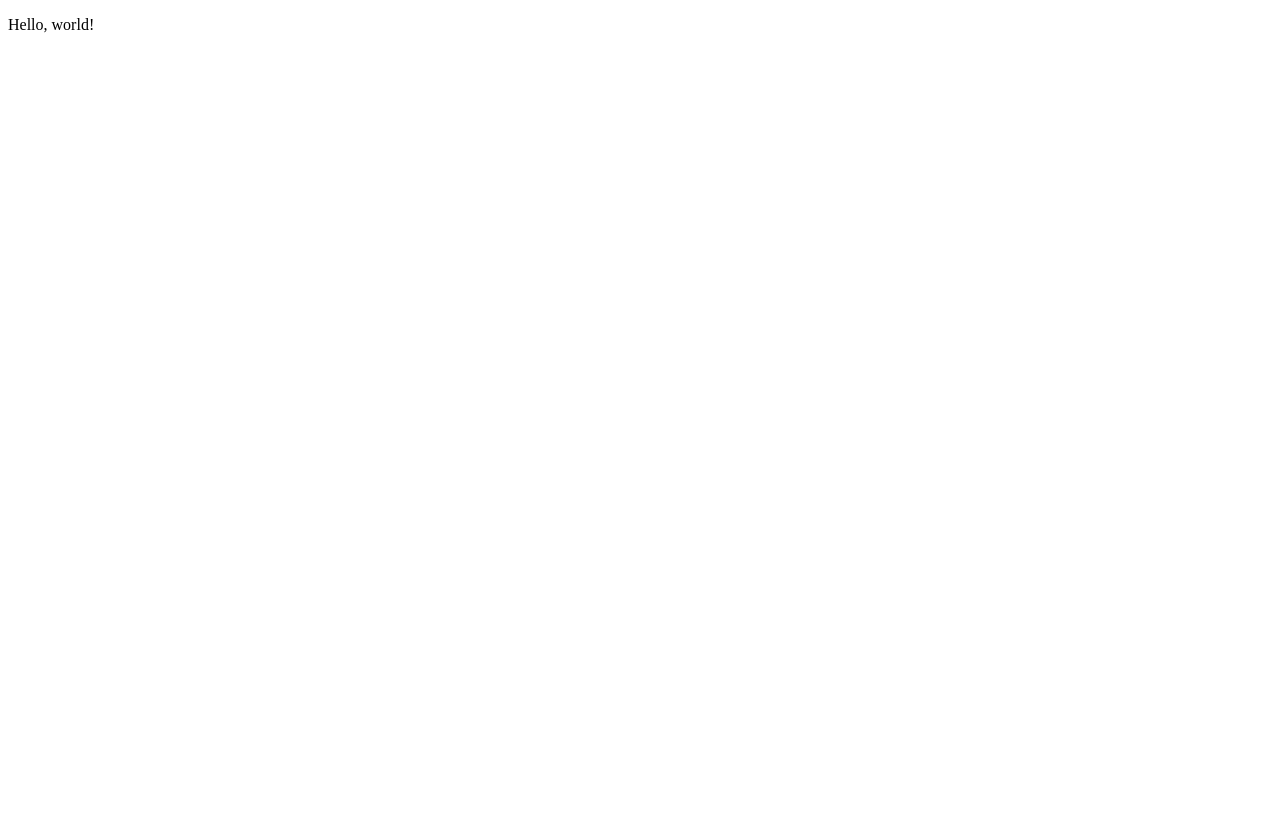
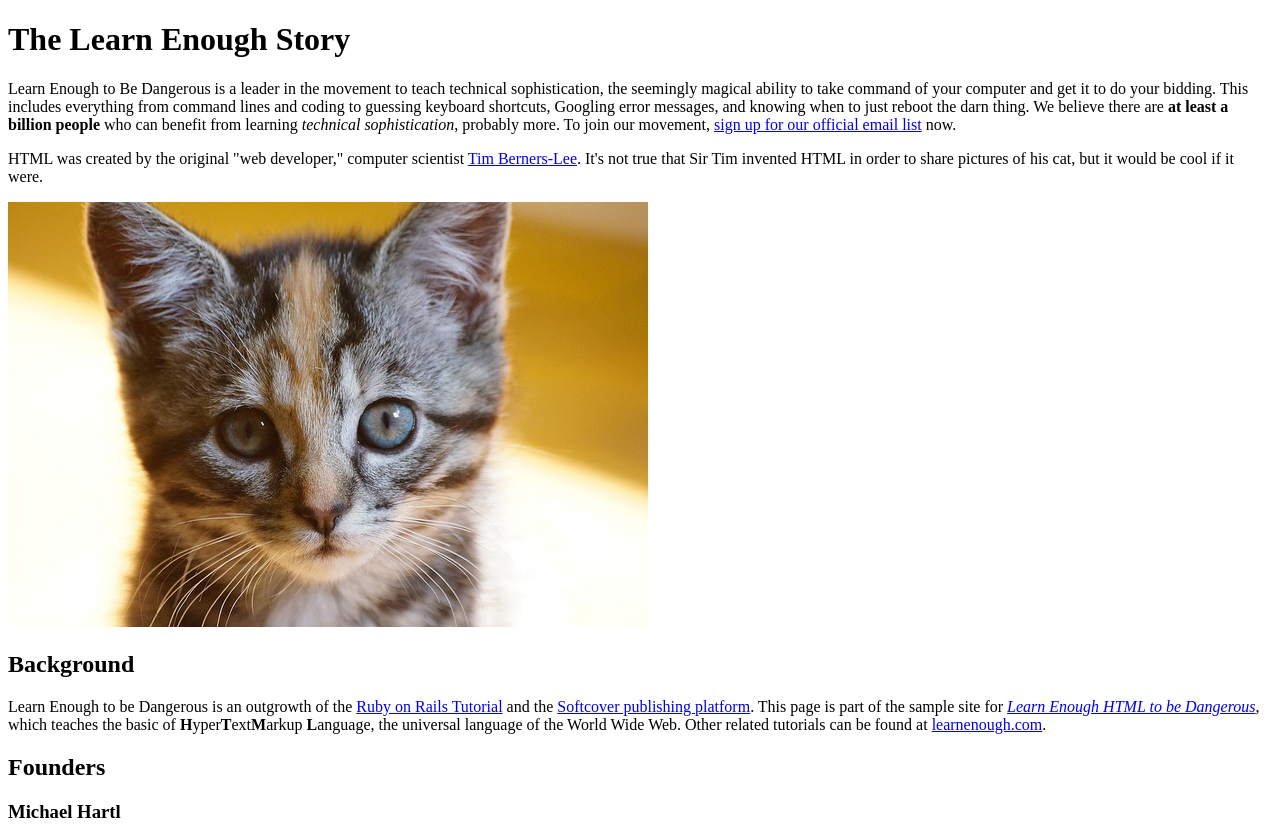
Before and after one commit to topdreg/sample_website, a plain HTML site: page index.html in a window 1280 px wide. Shown: the top 826 px of the page. Before the commit the page ends 800 px from the top, so only its background shows below. Drawn offline with Linux system fonts and the light colour scheme.

Commit message:
Add content and some images

```diff
--- a/index.html
+++ b/index.html
@@ -1,10 +1,64 @@
 <!DOCTYPE html>
 <html>
   <head>
-    <title>Page Title</title>
+    <title>Learn Enough to be Dangerous</title>
     <meta charset="utf-8">
   </head>
   <body>
-    <p>Hello, world!</p>
+
+    <h1>The Learn Enough Story</h1>
+
+    <p>
+	  Learn Enough to Be Dangerous is a leader in the movement to teach
+      technical sophistication, the seemingly magical ability to take
+      command of your computer and get it to do your bidding. This includes
+      everything from command lines and coding to guessing keyboard shortcuts,
+      Googling error messages, and knowing when to just reboot the darn thing.
+      We believe there are <strong>at least a billion people</strong> who can benefit from
+      learning <em>technical sophistication</em>, probably more. To join our
+      movement, <a href="http://learnenough.com/email">sign up for our official email list</a> now.
+	</p>
+
+    <p>
+      HTML was created by the original "web developer," computer scientist
+      <a href="https://en.wikipedia.org/wiki/Tim_Berners-Lee">Tim
+      Berners-Lee</a>. It's not true that Sir Tim invented HTML in order to
+      share pictures of his cat, but it would be cool if it were.
+    </p>
+
+    <img src="images/kitten.jpg" alt="An adorable kitten">
+
+    <h2>Background</h2>
+
+    <p>
+      Learn Enough to be Dangerous is an outgrowth of the
+      <a href="http://railstutorial.org/">Ruby on Rails Tutorial</a> and the
+      <a href="http://www.softcover.io/">Softcover publishing platform</a>.
+      This page is part of the sample site for
+      <a href="http://learnenough.com/html-tutorial"><em>Learn Enough HTML to
+      be Dangerous</em></a>, which teaches the basic of
+      <strong>H</strong>yper<strong>T</strong>ext<strong>M</strong>arkup
+      <strong>L</strong>anguage, the universal language of the World Wide Web.
+      Other related tutorials can be found at
+      <a href="http://learnenough.com/">learnenough.com</a>.
+   </p>
+
+    <h2>Founders</h2>
+
+    <h3>Michael Hartl</h3>
+
+	<img src="https://gravatar.com/avatar/ffda7d145b83c4b118f982401f962ca6?s=150"
+     alt="Michael Hartl">
+
+    <h3>Lee Donahoe</h3>
+
+	<img src="https://gravatar.com/avatar/b65522a6f3a6899705d119d7aa232a6d?s=150"
+     alt="Lee Donahoe">
+
+    <h3>Nick Merwin</h3>
+
+	<img src="https://gravatar.com/avatar/e2d6ce2ba5c1b6d674ae8ff2b3b45d23?s=150"
+     alt="Nick Merwin">
+
   </body>
 </html>
```
Also changed, not shown: images/kitten.jpg (added).
